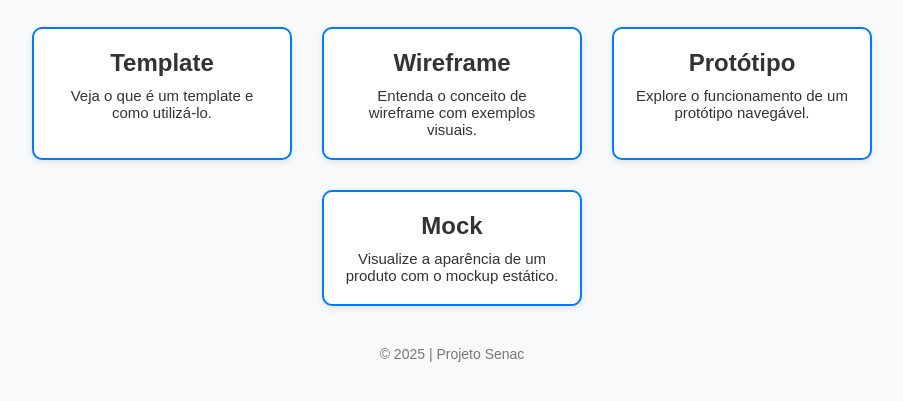
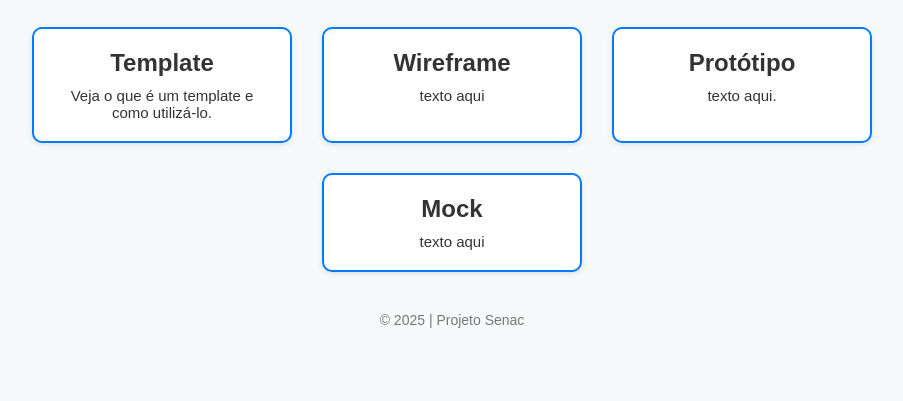
Before and after one commit to llgsxx/Senac-Templates-, a plain HTML site: page homepage/index.html in a window 1280 px wide. Shown: the part 99-500 px from the top of the page, without its empty margins (188-1091 px from the left). Drawn offline with Linux system fonts and the light colour scheme.

Commit message:
alterando html

```diff
--- a/homepage/index.html
+++ b/homepage/index.html
@@ -22,17 +22,17 @@
 
       <a href="wireframe.html">
         <h2>Wireframe</h2>
-        <p>Entenda o conceito de wireframe com exemplos visuais.</p>
+        <p>texto aqui</p>
       </a>
 
       <a href="prototipo.html">
         <h2>Protótipo</h2>
-        <p>Explore o funcionamento de um protótipo navegável.</p>
+        <p>texto aqui.</p>
       </a>
 
       <a href="mock.html">
         <h2>Mock</h2>
-        <p>Visualize a aparência de um produto com o mockup estático.</p>
+        <p>texto aqui</p>
       </a>
     </section>
   </main>
```
